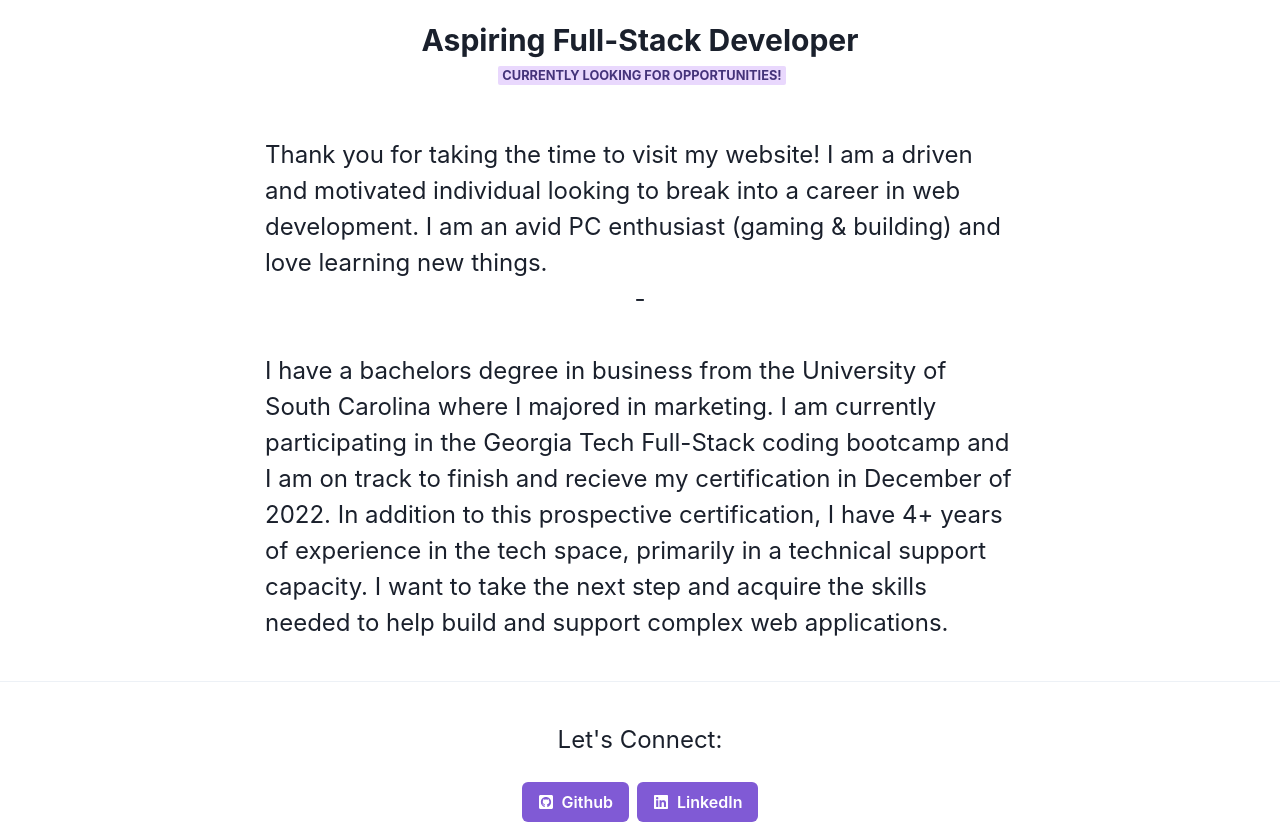
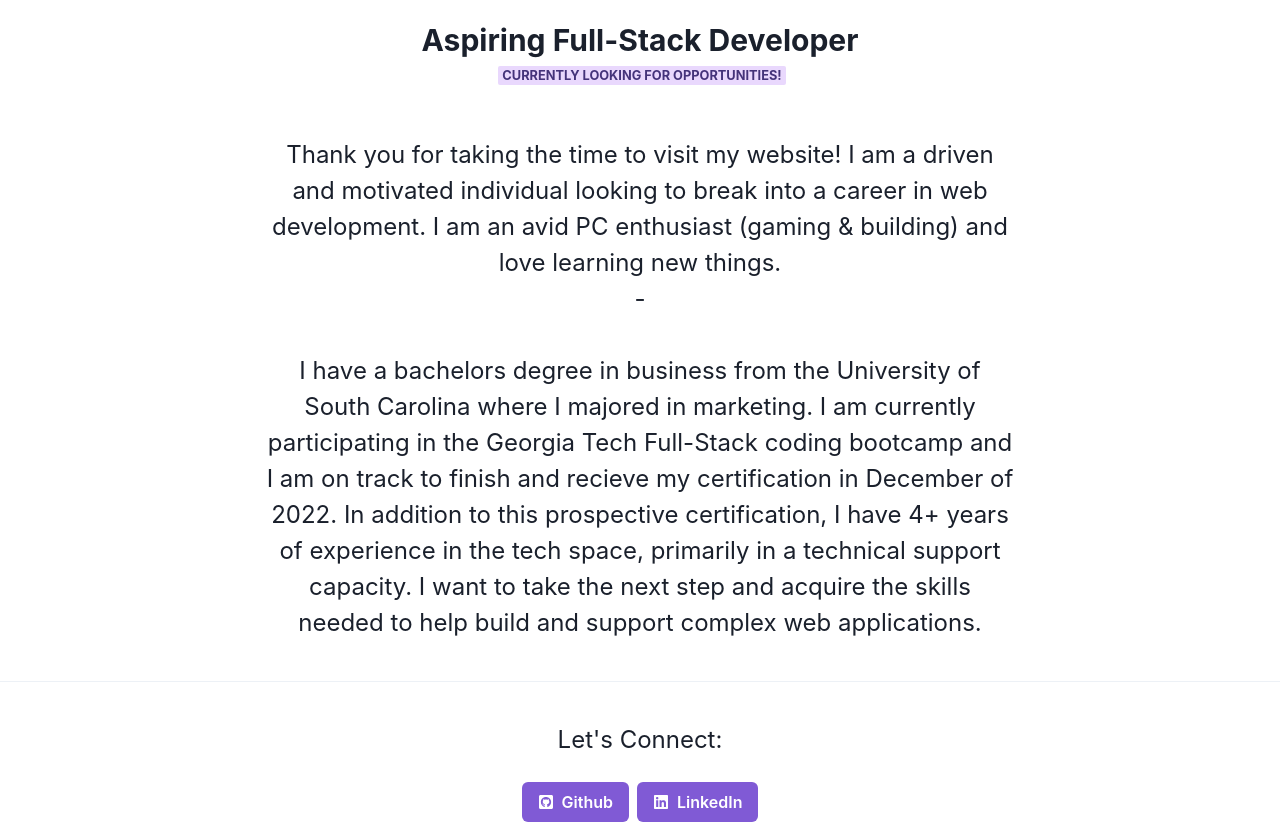
Before and after one commit to Hudson-TD/module_twenty_challenge_hudsontd, a React (Create React App) app: page / in a window 1280 px wide. Shown: the part 600-1438 px from the top of the page. Built offline with nearby package versions, Linux system fonts and the light colour scheme.

Commit message:
minor adjustments

```diff
--- a/src/App.css
+++ b/src/App.css
@@ -60,8 +60,9 @@ li {
     font-size: 2rem;
   }
 }
-@media screen and (max-width: 380) {
+
+@media screen and (max-width: 900) {
   #nameHeader {
-    font-size: 1rem;
+    font-size: 10px;
   }
 }
--- a/src/components/pages/About.js
+++ b/src/components/pages/About.js
@@ -1,5 +1,5 @@
 import React from "react";
-import { Heading, Center, Box, Image, Text, Badge, useMediaQuery  } from "@chakra-ui/react";
+import { Heading, Center, Box, Image, Text, Badge  } from "@chakra-ui/react";
 
 export default function About() {
 
@@ -42,7 +42,7 @@ export default function About() {
 
       <Box>
         <Center>
-          <Text fontSize="2xl" w={750} mt={12}>
+          <Text id="aboutMeText" fontSize="2xl" w={750} mt={12} align="center">
             Thank you for taking the time to visit my website! I am a driven and
             motivated individual looking to break into a career in web
             development. I am an avid PC enthusiast (gaming & building) and love
--- a/src/components/pages/Contact.js
+++ b/src/components/pages/Contact.js
@@ -11,7 +11,7 @@ import {
   useColorModeValue,
   VStack,
   Center,
-  Heading
+  Heading,
 } from "@chakra-ui/react";
 import { MdOutlineEmail } from "react-icons/md";
 import { BsPerson } from "react-icons/bs";
```
